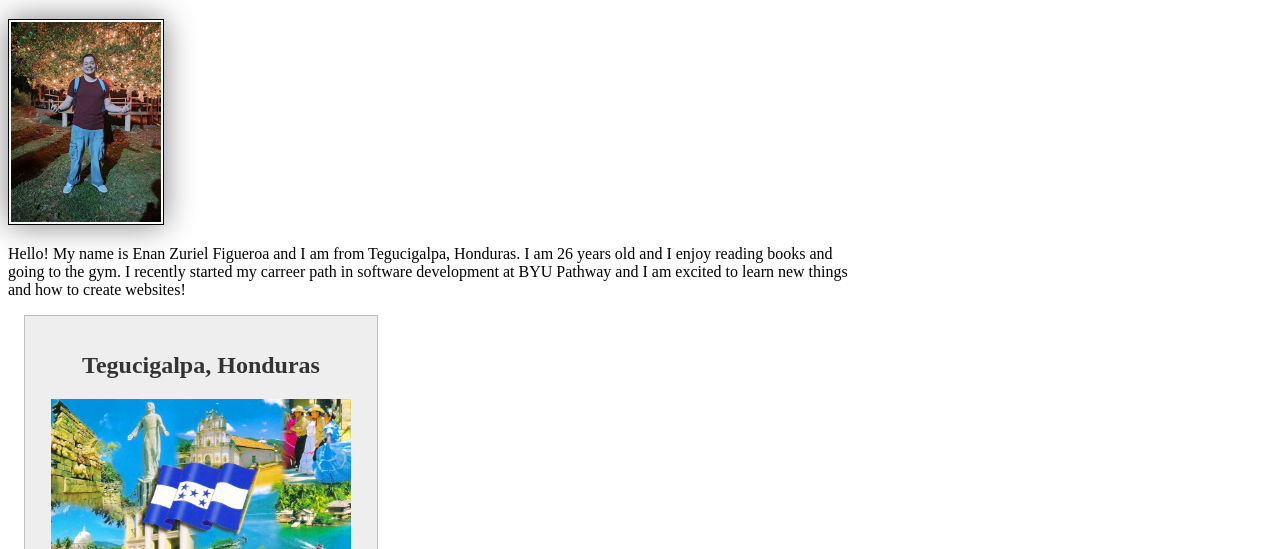
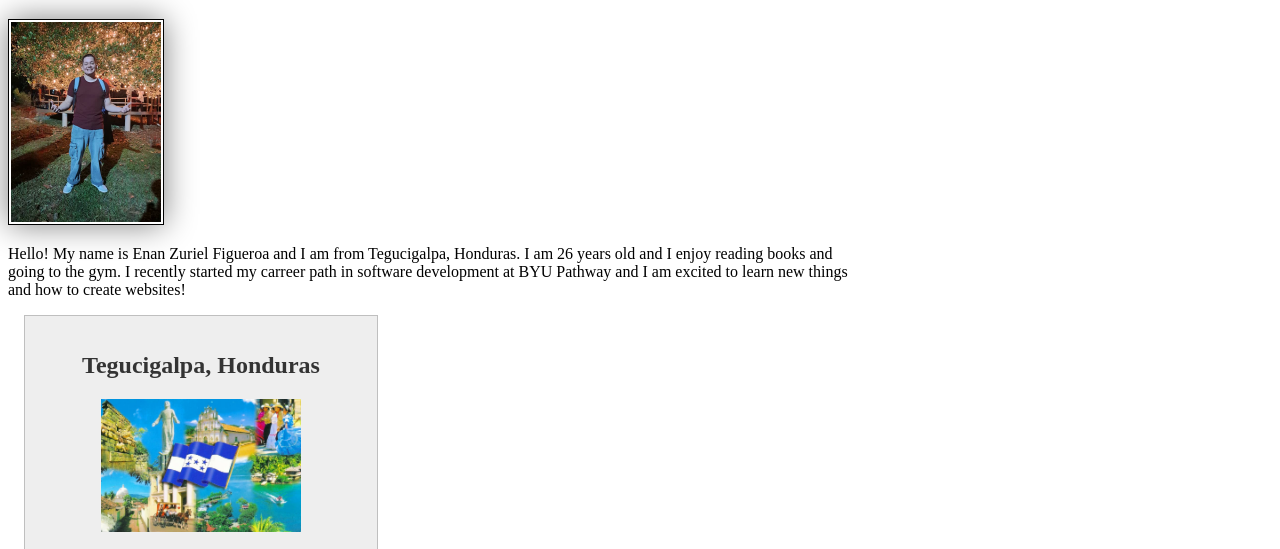
Before and after one commit to zurielfigueroa/wdd130, a plain HTML site: page index.html in a window 1280 px wide. Shown: the part 205-754 px from the top of the page. Drawn offline with Linux system fonts and the light colour scheme.

Commit message:
update following rules

```diff
--- a/index.html
+++ b/index.html
@@ -5,7 +5,7 @@
     <meta charset="UTF-8">
     <meta name="viewport" content="width=device-width, initial-scale=1.0">
     <title>Enan Figueroa Andrade| WDD 130</title>
-    <meta name="description" content="Enan Figueroa BYU-Idaho WDD130 Home page">
+    <meta name="description" content="Enan Figueroa Andrade BYU-Idaho for the class WDD130 Home page">
     <meta name="author" content="Enan Figueroa Andrade">
     <link rel="stylesheet" href="styles/styles.css">
 </head>
--- a/styles/styles.css
+++ b/styles/styles.css
@@ -40,7 +40,7 @@ aside {
 }
 
 aside img {
-    width: 300px;
+    width: 200px;
     height: auto;
 }
 
```
